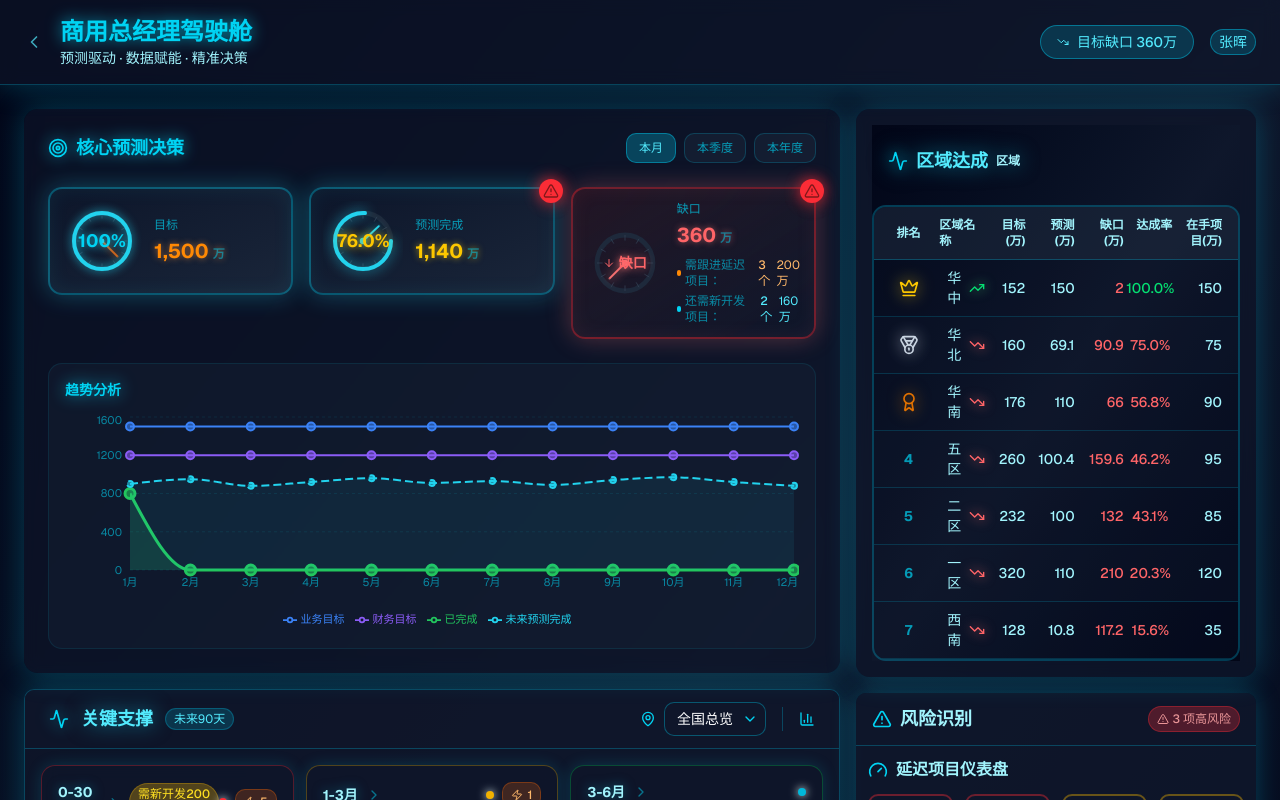
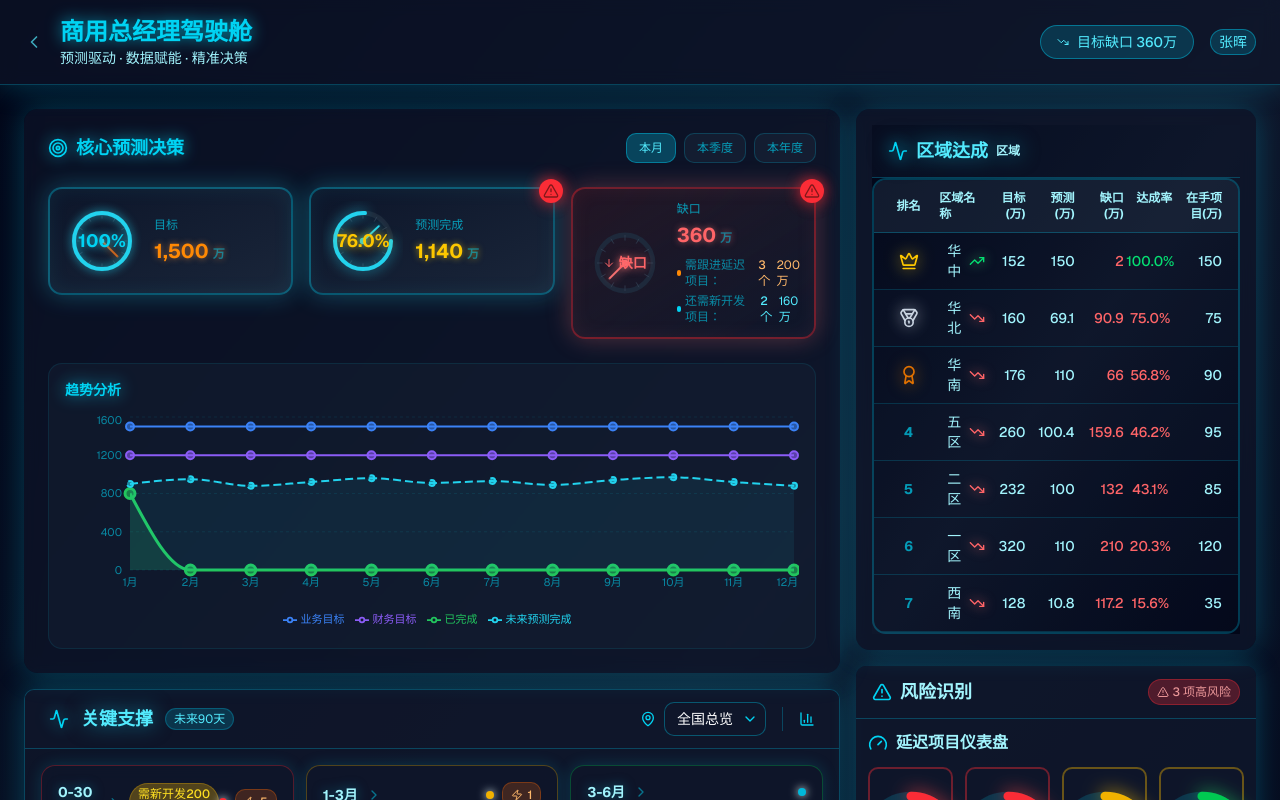
Before and after one commit to navylee1990/coze_jsc, a Next.js app: page /gm in a window 1280 px wide. Shown: the top 800 px of the page. Built offline with nearby package versions, Linux system fonts and the light colour scheme.

Commit message:
style: 将区域达成模块标题改为独立标题栏样式

```diff
--- a/src/components/RegionMatrix.tsx
+++ b/src/components/RegionMatrix.tsx
@@ -243,8 +243,13 @@ export default function RegionMatrix({
 
   return (
     <div className={cn('w-full min-h-[480px]', DASHBOARD_STYLES.bg, DASHBOARD_STYLES.text)}>
-      {/* 标题和面包屑 */}
-      <div className="flex items-center justify-between mb-2 px-4 min-h-[72px]">
+      {/* 标题栏 - 独立框样式 */}
+      <div
+        className={cn(
+          'px-4 py-3 border-b flex items-center justify-between',
+          theme === 'dashboard' ? `${DASHBOARD_STYLES.cardBorder} bg-slate-900/50` : 'border-slate-200 bg-white'
+        )}
+      >
         <div className="flex-1 min-w-0">
           <div className="flex items-center gap-2">
             {drillDownLevel !== 'region' && (
```
